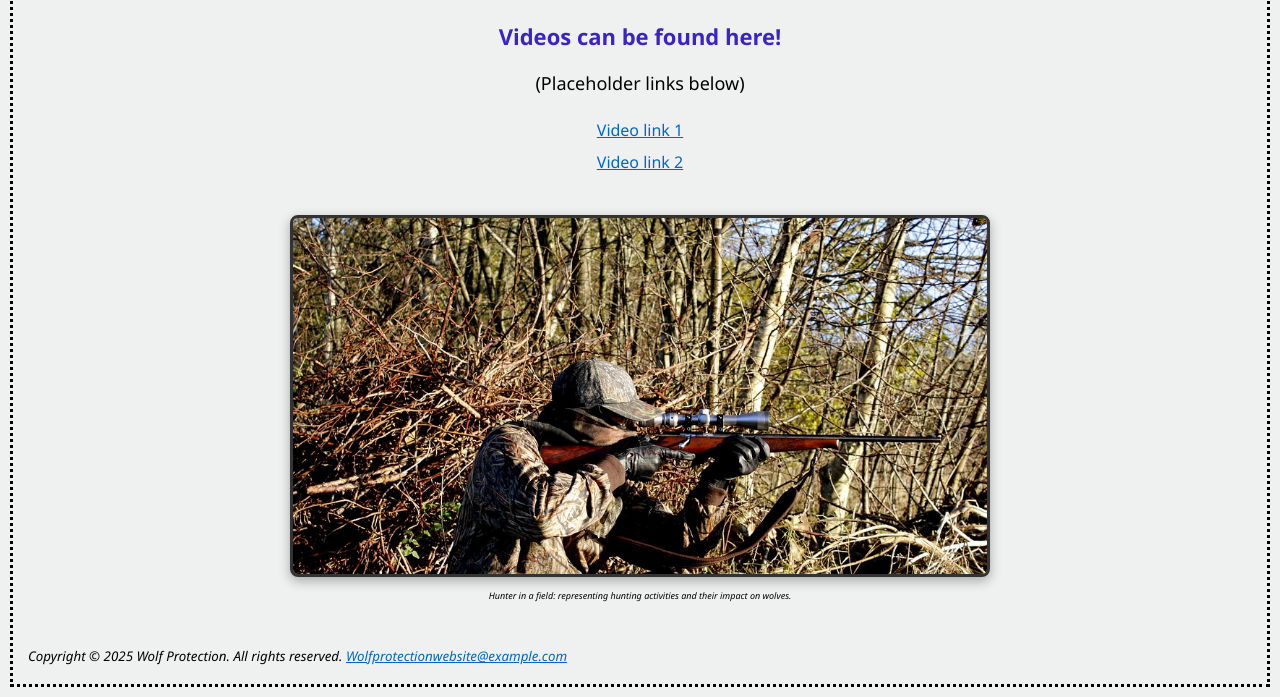
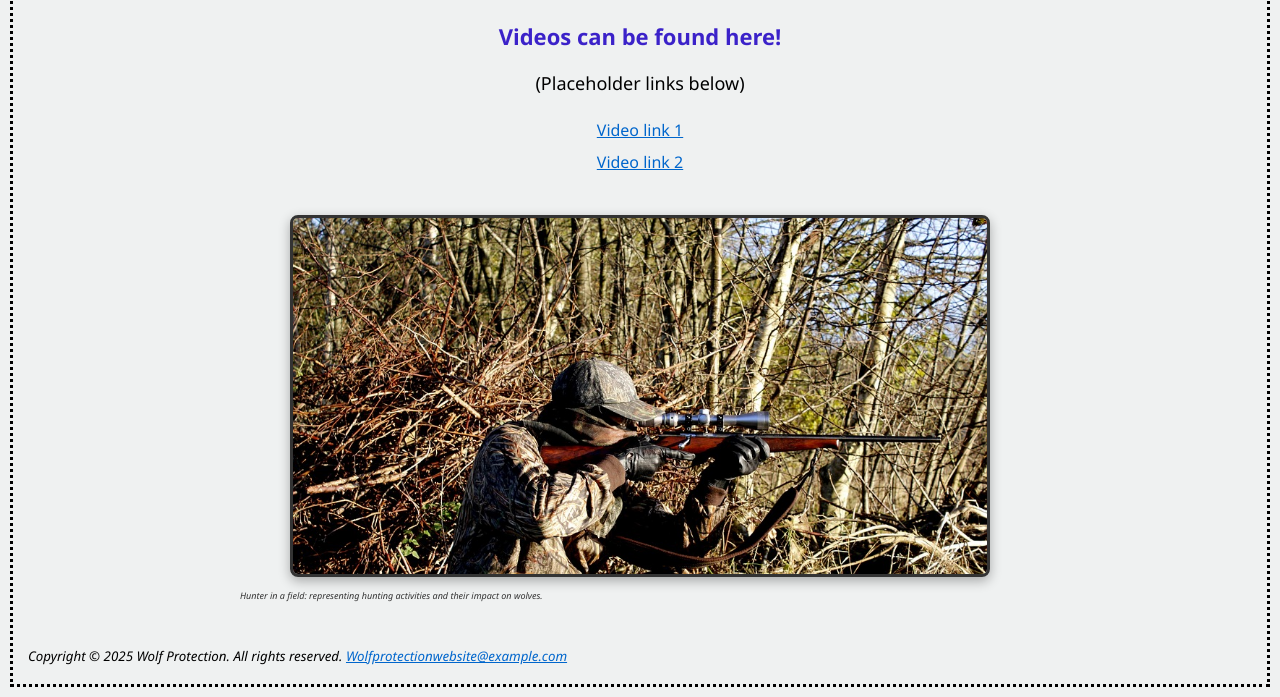
Before and after one commit to Ericsilva88590/Silva_Eric_Capstone_Project, a website: page docs/Hunter_Stories.html in a window 1280 px wide. Shown: the part 434-1131 px from the top of the page. Drawn offline with Linux system fonts and the light colour scheme.

```diff
--- a/docs/Hunter_Stories.html
+++ b/docs/Hunter_Stories.html
@@ -46,7 +46,7 @@
 
             <div class="hunting-image-container">
                 <img src="Images/Hunting.jpg" class="hunting-image" alt="Hunter in a field (placeholder image)">
-                <p style="font-size:xx-small;font-style:italic;margin:4px 0 12px 0">Hunter in a field: representing hunting activities and their impact on wolves.</p>
+                <p class="caption-small">Hunter in a field: representing hunting activities and their impact on wolves.</p>
             </div>
         </section>
     </main>
```
